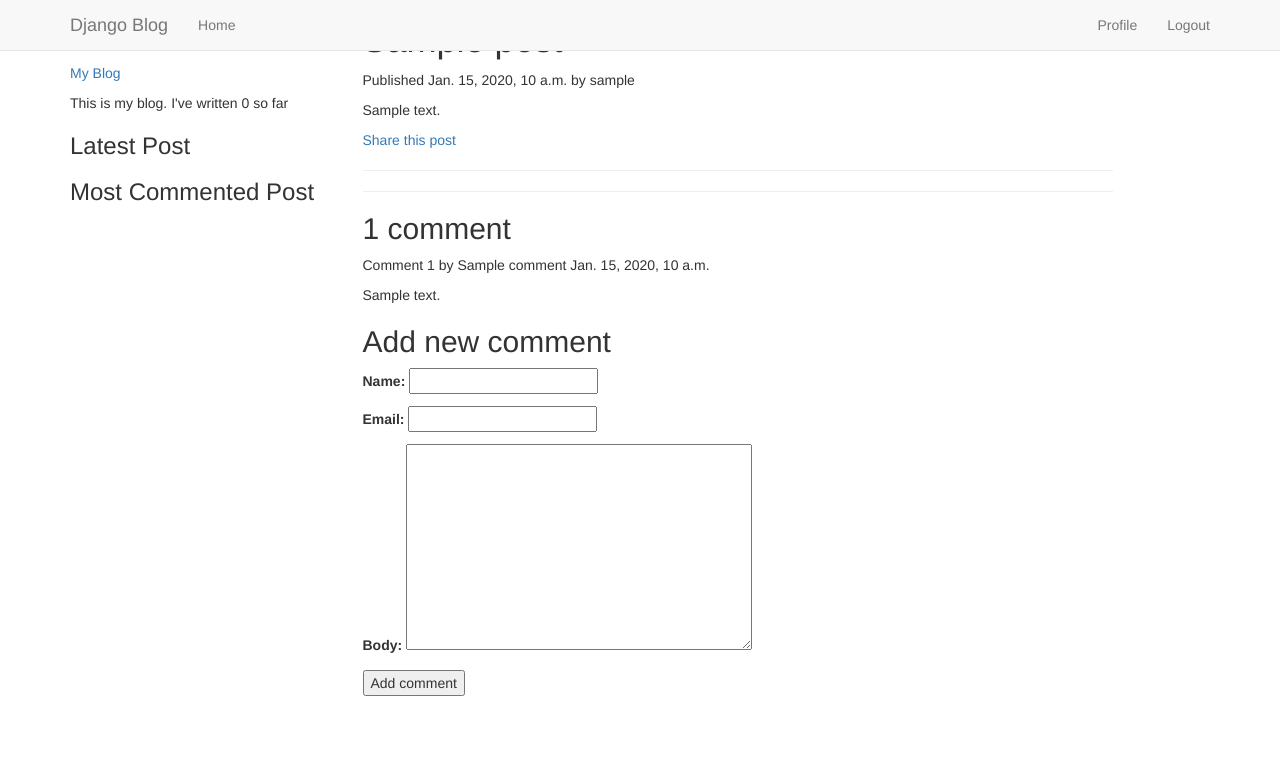
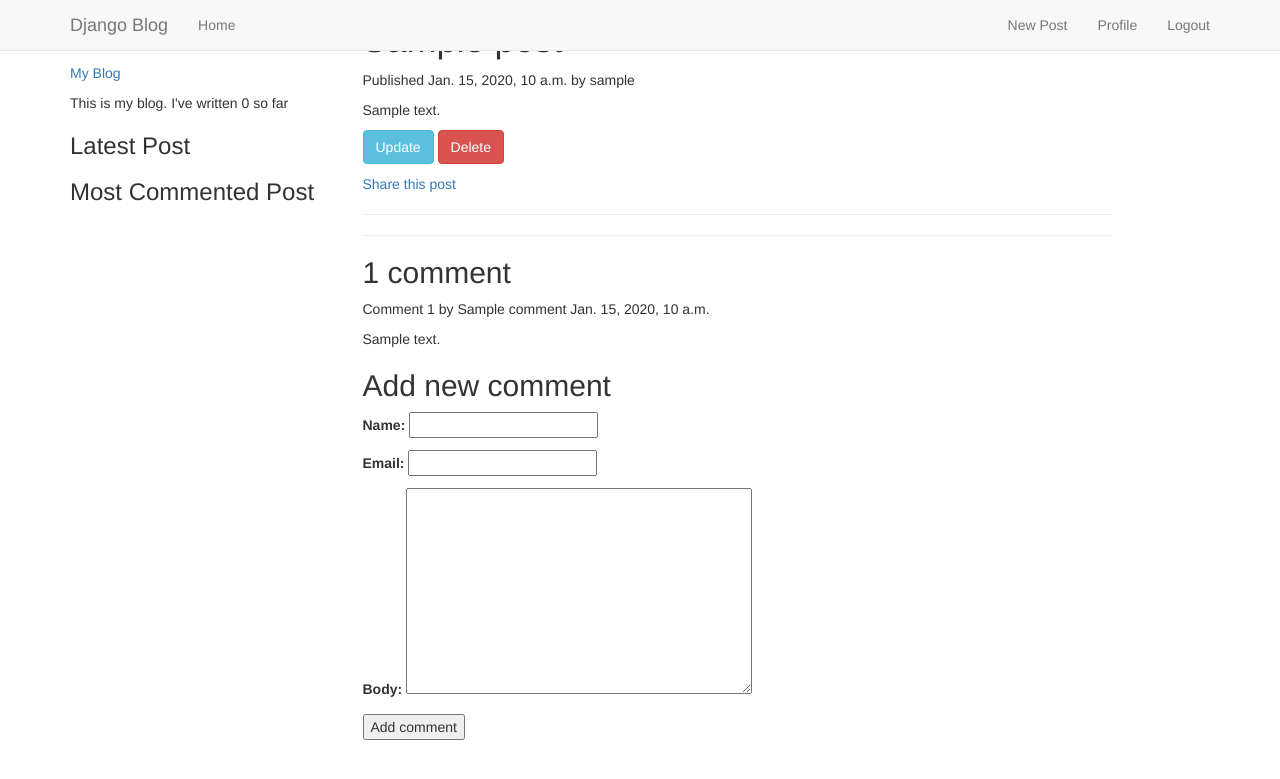
Before and after one commit to jmrcastillo/myblog, a Django app: a page that uses templates/snippets/nav.html in a window 1280 px wide. Shown: the top 779 px of the page. Run offline with Django 3.2, Linux system fonts and the light colour scheme; a user stored in the database is signed in; tables that the repository leaves empty hold one stand-in row (values such as "Sample post"); some libraries are stand-ins or nearby versions.

Commit message:
Post - add update and delete

```diff
--- a/blog/templates/blog/post/detail.html
+++ b/blog/templates/blog/post/detail.html
@@ -10,9 +10,16 @@
 	<h1> {{ post.title }} </h1>
 	<p class="date">
 		Published {{ post.publish }} by {{ post.author }}
+
 	</p>
 	{{ post.body | linebreaks }}
     <p>
+    <p>
+        {% if post.author == user %}
+            <a class="btn btn-info" href="{% url 'blog:post_update' post.slug %}">Update</a>
+            <a class="btn btn-danger" href="{% url 'blog:post_delete' post.slug %}">Delete</a>
+        {% endif %}
+    </p>
     <a href="{% url 'blog:post_share' post.id %}">
         Share this post
     </a>
--- a/blog/urls.py
+++ b/blog/urls.py
@@ -1,7 +1,12 @@
 
 
 from django.urls import path
-from .views import post_detail, PostListView, PostCreateView, post_share
+from .views import (post_detail,
+                    PostListView,
+                    PostCreateView,
+                    PostUpdateView,
+                    PostDeleteView,
+                    post_share)
 
 
 app_name = 'blog'
@@ -11,5 +16,7 @@ urlpatterns = [
     path('', PostListView.as_view(), name='post_list'),
     path('<slug:post>/', post_detail, name='post_detail'),
     path('<int:post_id>/share/', post_share, name='post_share'),
-    path('post/create', PostCreateView.as_view(), name='post_create')
+    path('post/create', PostCreateView.as_view(), name='post_create'),
+    path('<slug>/update/', PostUpdateView.as_view(), name='post_update'),
+    path('<slug>/delete/', PostDeleteView.as_view(), name='post_delete'),
 ]
--- a/blog/views.py
+++ b/blog/views.py
@@ -1,8 +1,9 @@
 
 
 from django.shortcuts import render, get_object_or_404
-from django.views.generic import ListView, CreateView
-# from django.views.generic.edit import CreateView
+from django.views.generic import ListView
+from django.views.generic.edit import CreateView, UpdateView, DeleteView
+from django.contrib.auth.mixins import LoginRequiredMixin, UserPassesTestMixin
 from .models import Post
 from .forms import EmailPostForm, CommentForm
 from django.core.mail import send_mail
@@ -44,14 +45,56 @@ def post_detail(request, post):
                                                     })
 
 
-class PostCreateView(CreateView):
+class PostCreateView(LoginRequiredMixin, CreateView):
     model = Post
     template_name = 'blog/post/create.html'
     fields = ['title', 'body']
 
     def form_valid(self, form):
+        """
+        required author before to submit form
+        """
         form.instance.author = self.request.user
         return super().form_valid(form)
+
+
+class PostUpdateView(LoginRequiredMixin, UserPassesTestMixin, UpdateView):
+    """
+    Update post by User
+    """
+    model = Post
+    template_name = 'blog/post/create.html'
+    fields = ['title', 'body']
+
+    def form_valid(self, form):
+        """
+        required author before to submit form
+        """
+        form.instance.author = self.request.user
+        return super().form_valid(form)
+
+    def test_func(self):
+        """
+        Test if the user is equal to author
+        """
+        post = self.get_object()
+        if self.request.user == post.author:
+            return True
+        return False
+
+
+class PostDeleteView(LoginRequiredMixin, UserPassesTestMixin, DeleteView):
+    model = Post
+    success_url = '/'
+
+    def test_func(self):
+        """
+        Test if the user is equal to author
+        """
+        post = self.get_object()
+        if self.request.user == post.author:
+            return True
+        return False
 
 
 def post_share(request, post_id):
--- a/templates/snippets/nav.html
+++ b/templates/snippets/nav.html
@@ -14,6 +14,7 @@
             <!-- Navbar Right Sige -->
             <div class="navbar-nav navbar-right">
                 {% if user.is_authenticated %}
+                    <a class="navbar-text nav-link " href="{% url 'blog:post_create' %}">New Post</a>
                     <a class="navbar-text nav-link " href="{% url 'profile' %}">Profile</a>
                     <a class="navbar-text nav-link " href="{% url 'logout' %}">Logout</a>
                 {% else %}
```
Also changed, not shown: blog/templates/blog/post_confirm_delete.html (added, +29 -0 lines).
